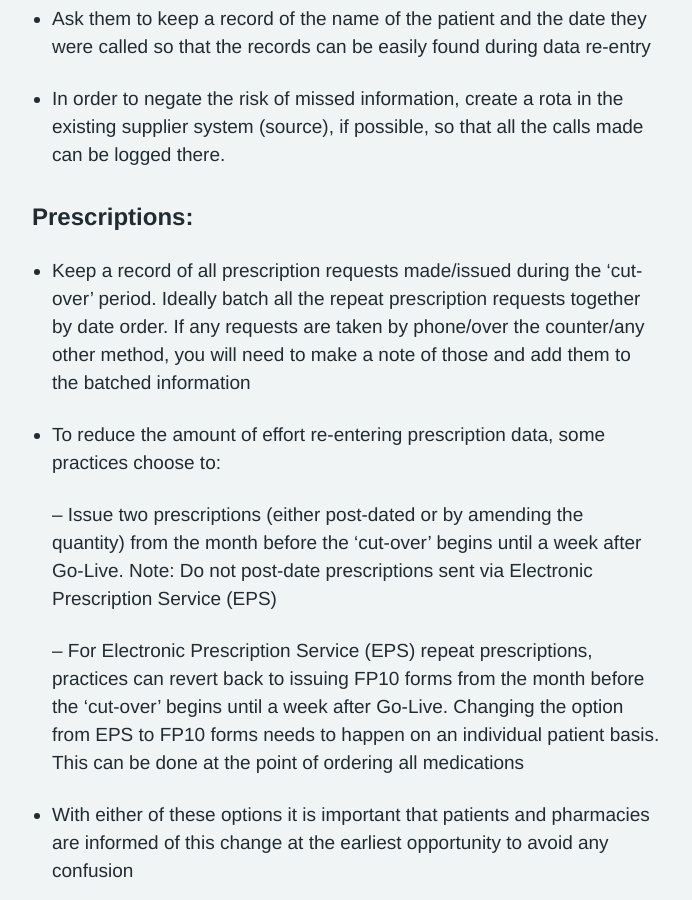
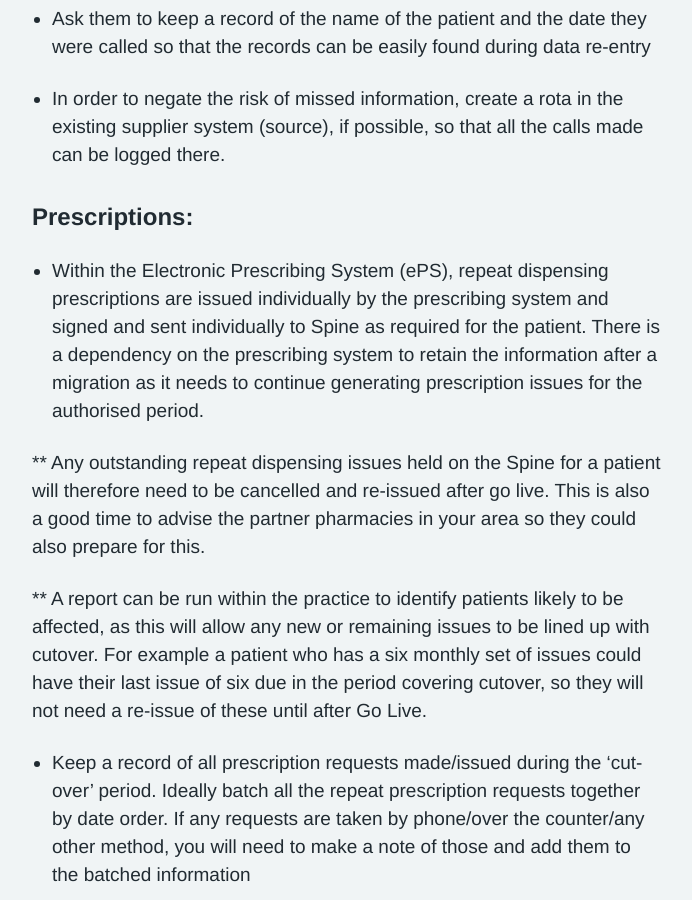
Before and after one commit to nhsconnect/prm-practice-migration, a Jekyll site: the page built from guide/05-planning-for-cut-over.md, in a window 1280 px wide and 900 px high, scrolled down 3015 px. Shown: the whole window, without its empty margins (128-820 px from the left). Built offline with Jekyll 4.4.1, drawn with Linux system fonts in a browser that asks for light colours; some web fonts are replaced.

Commit message:
[PT/LF] Add advice on repeat prescriptions

```diff
--- a/guide/05-planning-for-cut-over.md
+++ b/guide/05-planning-for-cut-over.md
@@ -93,6 +93,12 @@ The objective is to decide what processes to follow during cut-over to ensure th
 
 ### Prescriptions:
 
+* Within the Electronic Prescribing System (ePS), repeat dispensing prescriptions are issued individually by the prescribing system and signed and sent individually to Spine as required for the patient. There is a dependency on the prescribing system to retain the information after a migration as it needs to continue generating prescription issues for the authorised period.
+
+** Any outstanding repeat dispensing issues held on the Spine for a patient will therefore need to be cancelled and re-issued after go live. This is also a good time to advise the partner pharmacies in your area so they could also prepare for this.
+
+** A report can be run within the practice to identify patients likely to be affected, as this will allow any new or remaining issues to be lined up with cutover. For example a patient who has a six monthly set of issues could have their last issue of six due in the period covering cutover, so they will not need a re-issue of these until after Go Live.
+
 * Keep a record of all prescription requests made/issued during the ‘cut-over’ period. Ideally batch all the repeat prescription requests together by date order. If any requests are taken by phone/over the counter/any other method, you will need to make a note of those and add them to the batched information
 
 * To reduce the amount of effort re-entering prescription data, some practices choose to:
```
